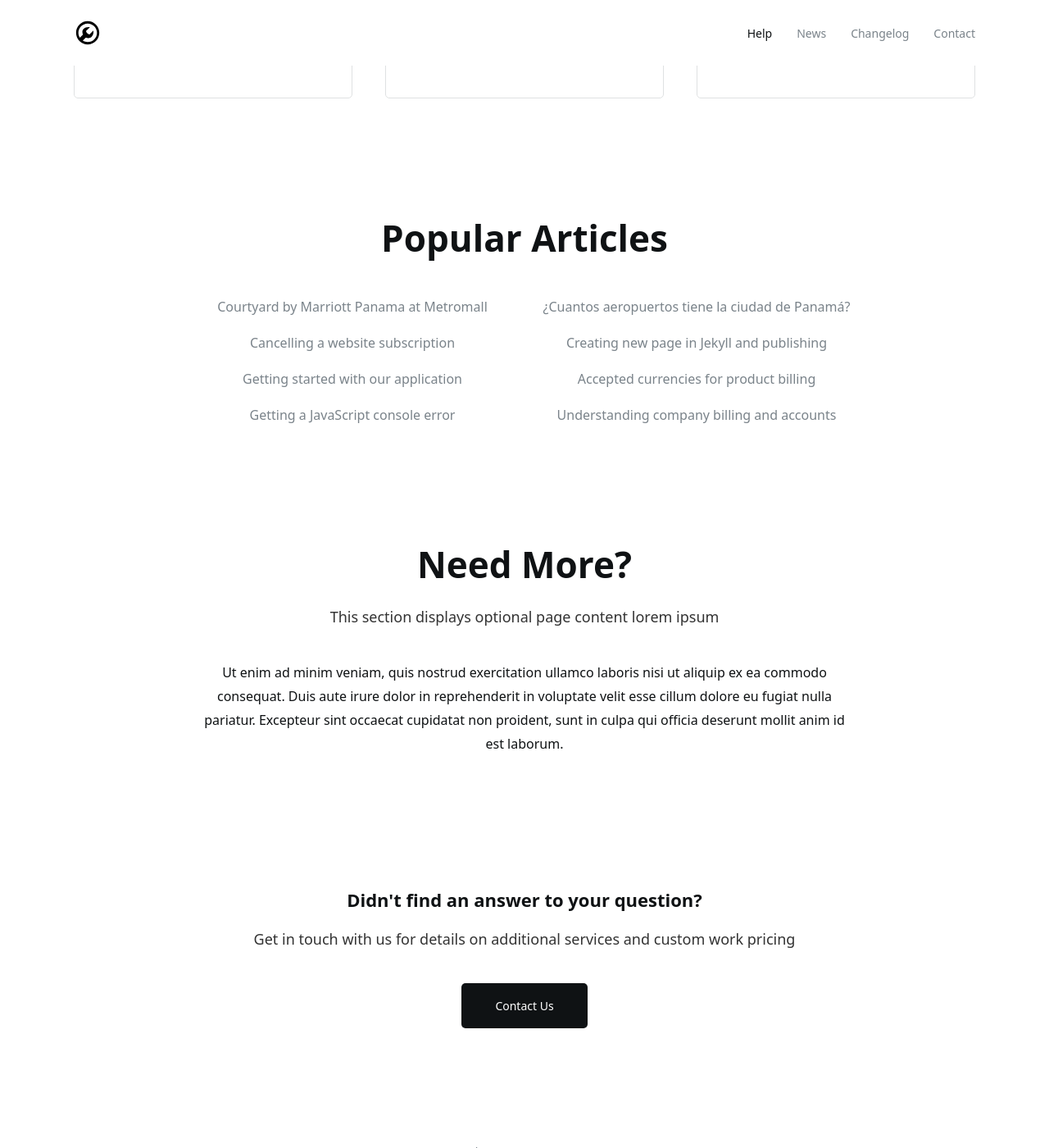
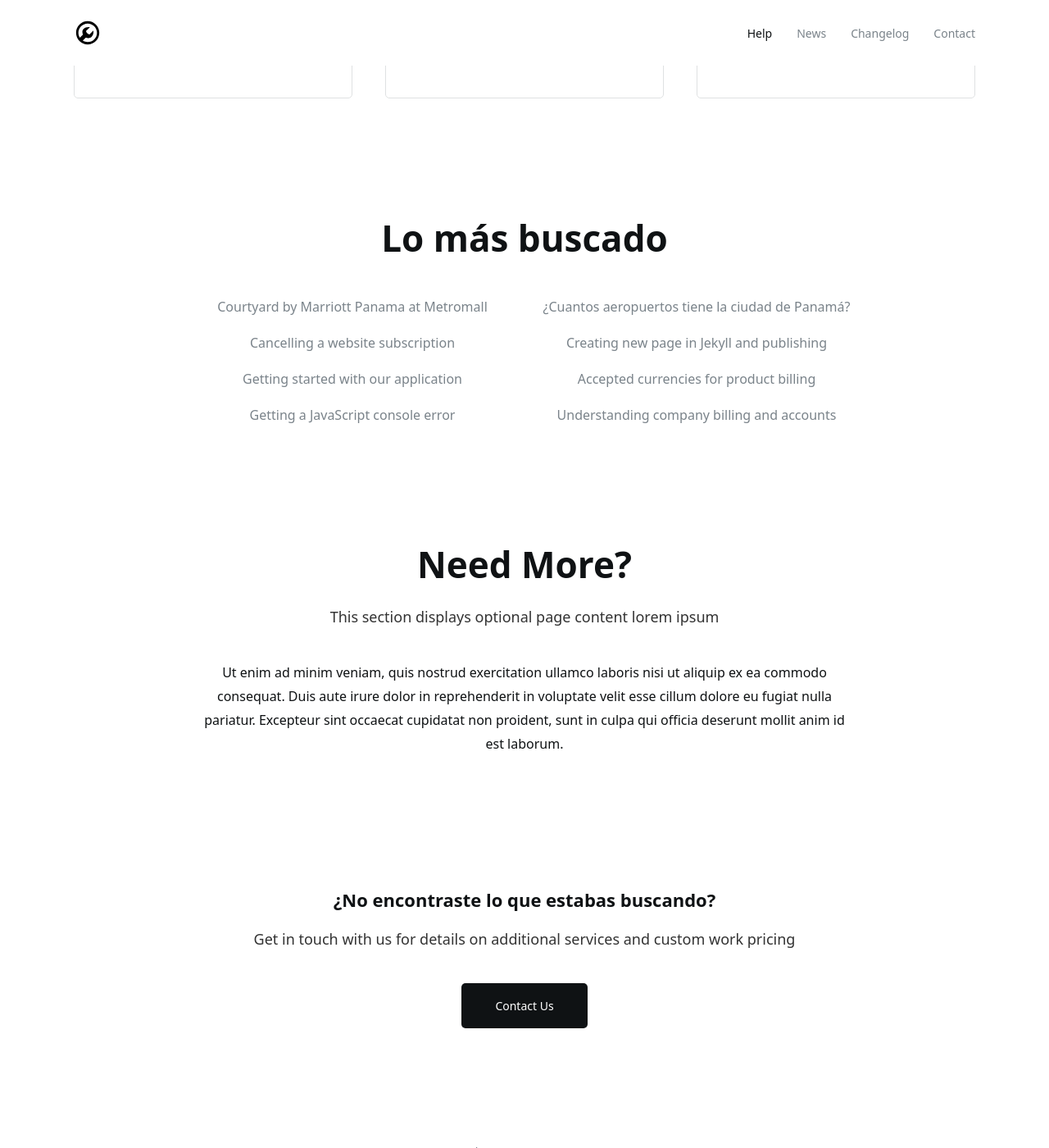
Before and after one commit to jelmii/jelmii.github.io, a Jekyll site: the page built from index.md, in a window 1280 px wide and 1400 px high, scrolled down 1118 px. Shown: the whole window at 82% size. Built offline with Jekyll 4.4.1, drawn with Linux system fonts in a browser that asks for light colours.

Commit message:
Update index.md

```diff
--- a/index.md
+++ b/index.md
@@ -10,13 +10,13 @@ categories:
     title: Otros Servicios
     subtitle: Nos gusta la comodidad igual que a ti, por eso ofrecemos servicios complementarios los cuales te ayudaran a tener un viaje más placentero, tranquilo y seguro.
 featured:
-    title: Popular Articles
+    title: Lo más buscado
     tag: featured
 section:
     title: Need More?
     subtitle: This section displays optional page content lorem ipsum
 cta:
-    title: Didn't find an answer to your question?
+    title: ¿No encontraste lo que estabas buscando?
     subtitle: Get in touch with us for details on additional services and custom work pricing
     button_text: Contact Us
     button_url: /contact/
```
